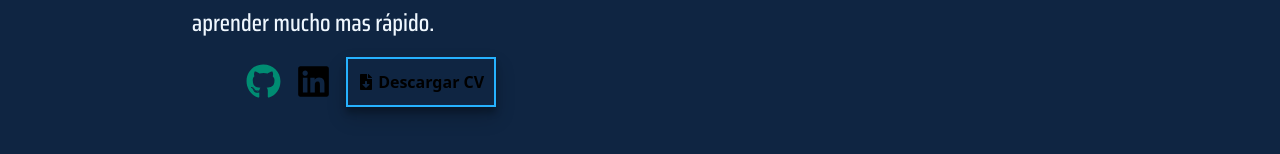
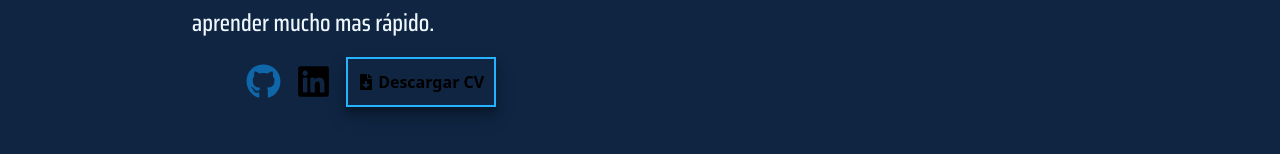
Before and after one commit to Namilog7/portfolio, a React (Vite) app: page /aboutme in a window 1280 px wide. In both pictures the pointer is over the icon 263 px from the left and 611 px from the top of the page. Shown: the part 530-684 px from the top of the page. Built offline with nearby package versions, Linux system fonts and the light colour scheme; the HTML template or start-up script is replaced by a standard one; a web font is replaced by a local one.

Commit message:
arreglo de colores en hover del diseño anterior

```diff
--- a/src/components/section-presentation/Presentation.module.css
+++ b/src/components/section-presentation/Presentation.module.css
@@ -159,7 +159,7 @@
 }
 
 .links:hover .icons {
-    color: #008c72;
+    color: #0f66a9;
 }
 
 @media (max-width: 1083px) {
```
